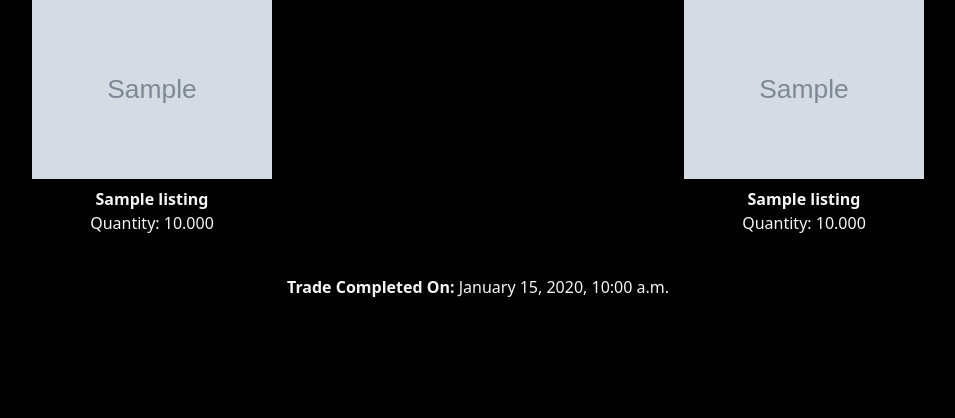
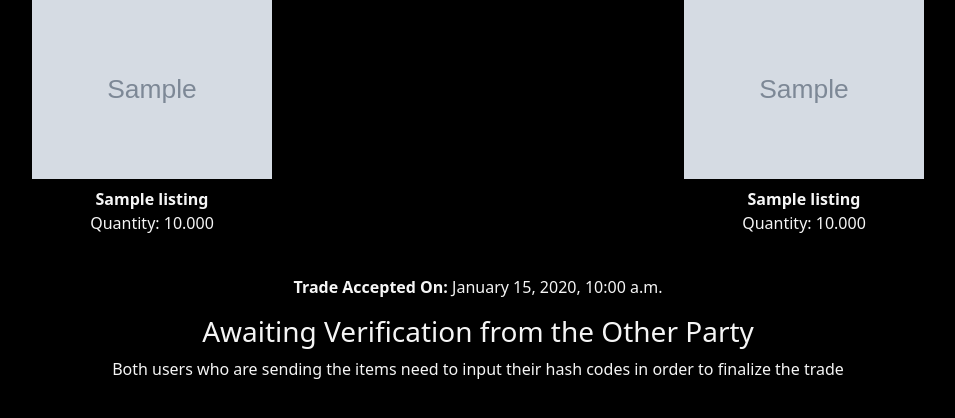
Before and after one commit to L-Husk/CS360Project, a Django app: page /listings/1/1/accepted in a window 1280 px wide. Shown: the part 171-589 px from the top of the page, without its empty margins (162-1117 px from the left). Run offline with Django 5.2, Linux system fonts and the light colour scheme; a user stored in the database is signed in; tables that the repository leaves empty hold one stand-in row (values such as "Sample post"); grey boxes marked "Sample" are stand-in pictures; some libraries are stand-ins or nearby versions.

Commit message:
hash keys work

```diff
--- a/listings/forms.py
+++ b/listings/forms.py
@@ -22,6 +22,7 @@ class OfferForm(forms.ModelForm):
             qs = Listing.objects.filter(user=user)
             if partner:
                 qs = qs | Listing.objects.filter(user=partner)
+            qs = qs.exclude(amount=0)
             self.fields['oid'].queryset = qs.distinct()
 
 class OfferResponseForm(forms.Form):
@@ -31,3 +32,6 @@ class OfferResponseForm(forms.Form):
         ('My_Partner', 'My Partner')
     ]
     partner_receiving = forms.ChoiceField(choices=sendchoice)
+
+class HashVerificationForm(forms.Form):
+    hashver = forms.CharField(max_length=20)
--- a/listings/models.py
+++ b/listings/models.py
@@ -51,6 +51,8 @@ class Accepted(models.Model):
 	u3 = models.IntegerField(null=True, blank=True) #responder
 	u4 = models.IntegerField(null=True, blank=True)
 	completed_at = models.DateTimeField(auto_now_add=True)
+	verified = models.IntegerField(default=0)
+	hashkey = models.CharField(max_length=16, null=True, blank=True)
 
 class Profile(models.Model):
 	user = models.OneToOneField(User, on_delete=models.CASCADE)
--- a/listings/templates/listings/accepteddetails.html
+++ b/listings/templates/listings/accepteddetails.html
@@ -17,6 +17,27 @@
   </div>
 
   <div class="text-center">
-    <p><strong>Trade Completed On:</strong> {{ trade.completed_at|date:"F j, Y, g:i a" }}</p>
+    <p><strong>Trade Accepted On:</strong> {{ trade.completed_at|date:"F j, Y, g:i a" }}</p>
+	{% if complete %}
+	<h3> Both Parties Have Verified the Trade</h3>
+	<p> Both parties have agreed to send in their items to the processing center. You will receive your item after both have arrived and been verified. </p>
+	{% elif ver %}
+	<h3> Awaiting Verification from the Other Party </h3>
+	<p> Both users who are sending the items need to input their hash codes in order to finalize the trade </p>
+	{% else %}
+	<h3> Awaiting Verification from Both Parties </h3>
+	<p> Both users who are sending the items need to input their hash codes in order to finalize the trade </p>
+	{% endif %}
   </div>
+  {% if hashkey %}
+  <div class="container" style="margin-top:30px; margin-left:50px; margin-bottom:100px;">
+  <h4> Your hash code: {{hashkey}} </h4>
+  <form method="post">
+	{% csrf_token %}
+	Insert hash code to verify:
+	{{ form.hashver }}
+	<button type="submit">Submit</button>
+  </form>
+  </div>
+  {% endif %}
 {% endblock %}
--- a/listings/views.py
+++ b/listings/views.py
@@ -3,8 +3,10 @@ from django.http import HttpResponse
 from django.template import loader
 from django.db.models import Q
 from .models import Listing, Pending, Accepted
-from .forms import UserForm, OfferForm, OfferResponseForm
+from .forms import UserForm, OfferForm, OfferResponseForm, HashVerificationForm
 from decimal import Decimal
+import hashlib
+import secrets
 
 
 # Create your views here.
@@ -42,15 +44,16 @@ def listing_details(request, pid):
 			form = OfferForm(request.POST, user=curr, partner=partner)
 			if form.is_valid():
 				obj = form.save(commit=False)
-				obj.u3 = curr.id
-				obj.u1 = post.user.id
-				obj.lid = post
-				if partner:
-					obj.u4 = partner.id
-				if post.user.profile.partner:
-					obj.u2 = post.user.profile.partner.id
-				obj.save()
-				return redirect("/listings/mylistings")
+				if not Pending.objects.filter(lid=post, oid=obj.oid):
+					obj.u3 = curr.id
+					obj.u1 = post.user.id
+					obj.lid = post
+					if partner:
+						obj.u4 = partner.id
+					if post.user.profile.partner:
+						obj.u2 = post.user.profile.partner.id
+					obj.save()
+					return redirect("/listings/mylistings")
 		else:
 			form = OfferForm(user=curr, partner=partner)
 	collected = 3
@@ -103,6 +106,9 @@ def offer_details(request, pid, oid):
 					offer.postpartner_receiving=request.POST.get('partner_receiving')
 				if request.user.id == offer.u3 or request.user.id == offer.u4:
 					offer.offerpartner_receiving=request.POST.get('partner_receiving')
+				hashinput = secrets.token_hex(16)
+				hashedinput = hashlib.sha256(hashinput.encode('utf-8')).hexdigest()
+				hashkey = str(hashedinput[0:16])
 				Accepted.objects.create(
 					lid=offer.lid,
 					oid=offer.oid,
@@ -114,6 +120,7 @@ def offer_details(request, pid, oid):
 					u2=offer.u2,
 					u3=offer.u3,
 					u4=offer.u4,
+					hashkey=hashkey
 				)
 				post.amount = offer.lid.amount - offer.lamount
 				otheritem.amount = offer.oid.amount - offer.oamount
@@ -154,13 +161,48 @@ def offer_details(request, pid, oid):
 def accepted_details(request, pid, oid):
     post = Listing.objects.get(id=pid)
     otheritem = Listing.objects.get(id=oid)
-    trade = Accepted.objects.get(lid=pid, oid=oid)
+    trade = Accepted.objects.get(lid=pid,oid=oid)
+    form = HashVerificationForm(request.POST or None)
+    curr = request.user
+    hashkey = None
+    thisuserverified = False
+    tradecomplete = False
+    ver = 0
+    if post.user.id==curr.id:
+        hashkey = trade.hashkey[:8]
+        ver = 1
+    if otheritem.user.id==curr.id:
+        hashkey = trade.hashkey[8:]
+        ver = 2
+    if trade.verified==ver:
+        thisuserverified = True
+    if curr.profile.partner:
+        if post.user.id==curr.profile.partner.id and ver==1:
+            thisuserverified = True
+        if otheritem.user.id==curr.profile.partner.id and ver==2:
+            thisuserverified = True
+    if trade.verified==3:
+        tradecomplete = True
+
+    if request.method == 'POST':
+        if form.is_valid():
+            if request.POST.get('hashver')==hashkey:
+                if trade.verified+ver==3:
+                    trade.verified=3
+                else:
+                    trade.verified=ver
+                trade.save()
+                return redirect("".join(["/listings/",str(pid),"/",str(oid),"/accepted"]))
 
     template = loader.get_template("listings/accepteddetails.html")
     context = {
         "post": post,
         "otheritem": otheritem,
         "trade": trade,
+        "form": form,
+        "hashkey": hashkey,
+		"ver": thisuserverified,
+		"complete": tradecomplete,
     }
     return HttpResponse(template.render(context, request))
 
```
Also changed, not shown: listings/migrations/0027_accepted_hashkey_accepted_verified.py (added).
